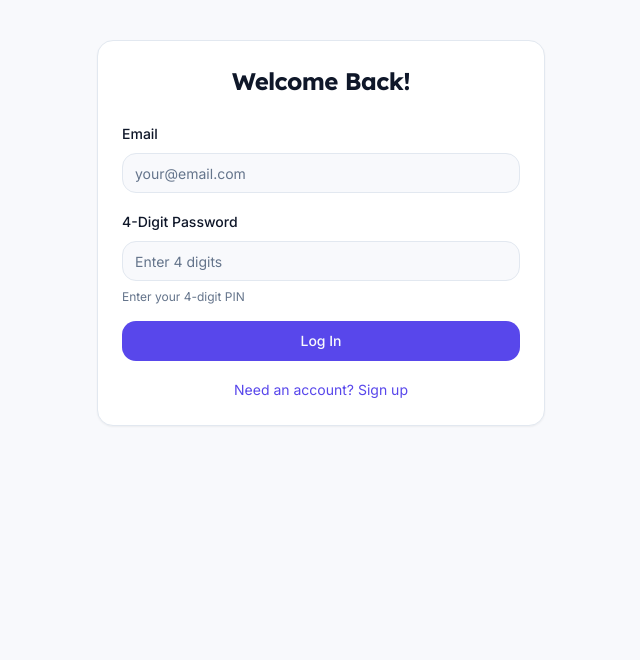
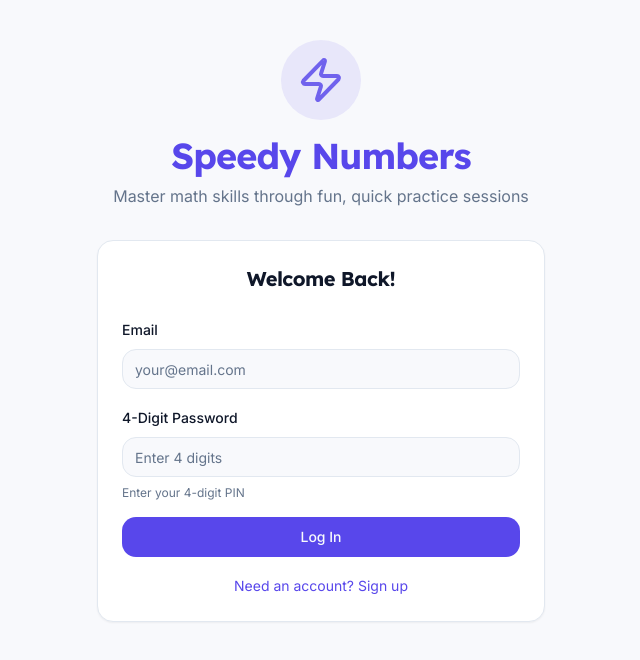
Before and after one commit to hugostevens/speedy-numbers, a React (Vite) app: page /auth in a window 1280 px wide. Shown: the top 660 px of the page, without its empty margins (319-959 px from the left). Built offline with nearby package versions, Linux system fonts and the light colour scheme.

Commit message:
Add app logo and header
Adds a logo and header to the login/sign up screens to welcome users.

```diff
--- a/src/pages/Auth.tsx
+++ b/src/pages/Auth.tsx
@@ -1,4 +1,3 @@
-
 import React, { useState, useEffect } from 'react';
 import { useNavigate } from 'react-router-dom';
 import { supabase, getSession } from '@/integrations/supabase/client';
@@ -8,6 +7,7 @@ import { Label } from '@/components/ui/label';
 import { Alert, AlertDescription } from '@/components/ui/alert';
 import { useUser } from '@/context/UserContext';
 import { toast } from 'sonner';
+import { Zap } from 'lucide-react';
 
 const Auth: React.FC = () => {
   const [email, setEmail] = useState('');
@@ -19,20 +19,17 @@ const Auth: React.FC = () => {
   const navigate = useNavigate();
   const { user, session } = useUser();
 
-  // Check if user is already logged in
   useEffect(() => {
     const checkAuthStatus = async () => {
       setCheckingSession(true);
 
       try {
-        // First check if we already have a user in context
         if (user && session) {
           console.log("User already in context, redirecting to home");
           navigate('/');
           return;
         }
 
-        // If not, check for a session directly
         const activeSession = await getSession();
         if (activeSession) {
           console.log("Session found, redirecting to home");
@@ -51,10 +48,8 @@ const Auth: React.FC = () => {
     checkAuthStatus();
   }, [user, session, navigate]);
 
-  // Handle pin input for password - restrict to 4 digits
   const handlePinInput = (e: React.ChangeEvent<HTMLInputElement>) => {
     const value = e.target.value;
-    // Only allow digits and limit to 4 characters
     if (/^\d{0,4}$/.test(value)) {
       setPassword(value);
     }
@@ -78,14 +73,12 @@ const Auth: React.FC = () => {
 
     try {
       if (isSignUp) {
-        // For signup, we need to add custom password validation
-        // by using the signUp method with custom options
         const { error } = await supabase.auth.signUp({
           email,
-          password: password + '00', // Pad to meet min 6 char requirement
+          password: password + '00',
           options: {
             data: {
-              original_pin: password // Store the original 4-digit PIN for reference
+              original_pin: password
             }
           }
         });
@@ -94,29 +87,25 @@ const Auth: React.FC = () => {
 
         toast.success('Account created! Please check your email to verify your account.');
       } else {
-        // For sign in, we need to also pad the password
         console.log("Attempting to log in with email:", email);
         const { data, error } = await supabase.auth.signInWithPassword({
           email,
-          password: password + '00' // Pad to meet min 6 char requirement
+          password: password + '00'
         });
 
         if (error) throw error;
 
-        // If we successfully logged in, we should have data with a session
         if (data && data.session) {
           console.log("Login successful, got session:", data.session.user.id);
           toast.success('Logged in successfully!');
           navigate('/');
         } else {
-          // This should rarely happen, but just in case
           setError('Login successful but session not created. Please try again.');
         }
       }
     } catch (err: any) {
       console.error('Auth error:', err);
 
-      // More specific error messages
       if (err.message.includes('Email not confirmed')) {
         setError('Please check your email and confirm your account before logging in.');
       } else if (err.message.includes('Invalid login credentials')) {
@@ -147,11 +136,23 @@ const Auth: React.FC = () => {
   }
 
   return (
-    <div className="page-container flex items-center justify-center py-10">
+    <div className="page-container flex flex-col items-center justify-center py-10">
+      <div className="text-center mb-8 animate-fade-in">
+        <div className="inline-flex items-center justify-center mb-4">
+          <div className="bg-primary/10 p-4 rounded-full">
+            <Zap size={48} className="text-primary animate-pulse-light" />
+          </div>
+        </div>
+        <h1 className="text-3xl md:text-4xl font-bold text-primary mb-2">Speedy Numbers</h1>
+        <p className="text-muted-foreground max-w-md">
+          Master math skills through fun, quick practice sessions
+        </p>
+      </div>
+
       <div className="math-card w-full max-w-md p-6">
-        <h1 className="text-2xl font-bold mb-6 text-center">
+        <h2 className="text-xl font-bold mb-6 text-center">
           {isSignUp ? 'Create an Account' : 'Welcome Back!'}
-        </h1>
+        </h2>
 
         {error && (
           <Alert variant="destructive" className="mb-4">
```
